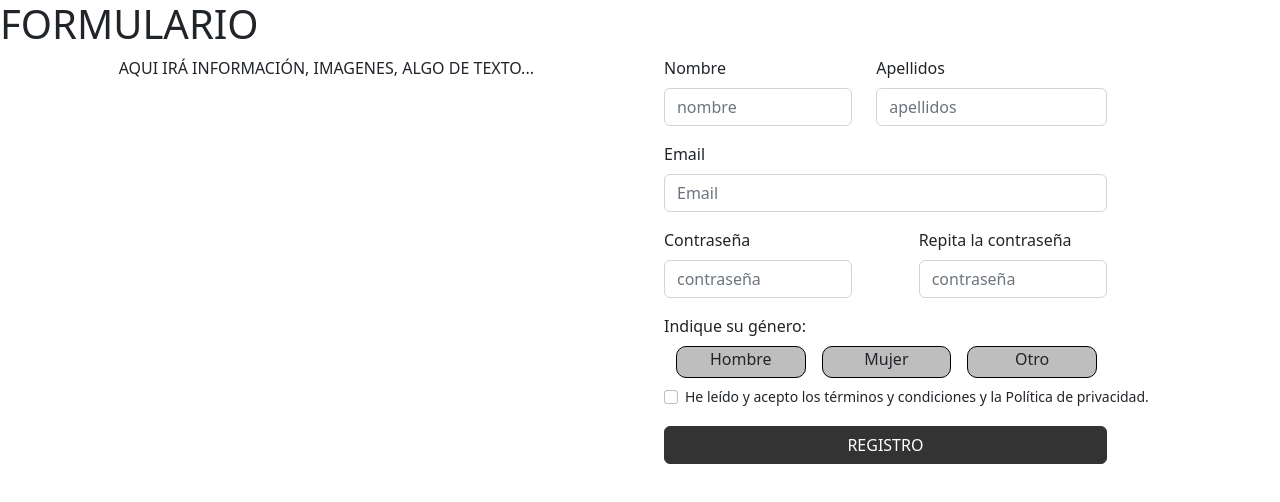
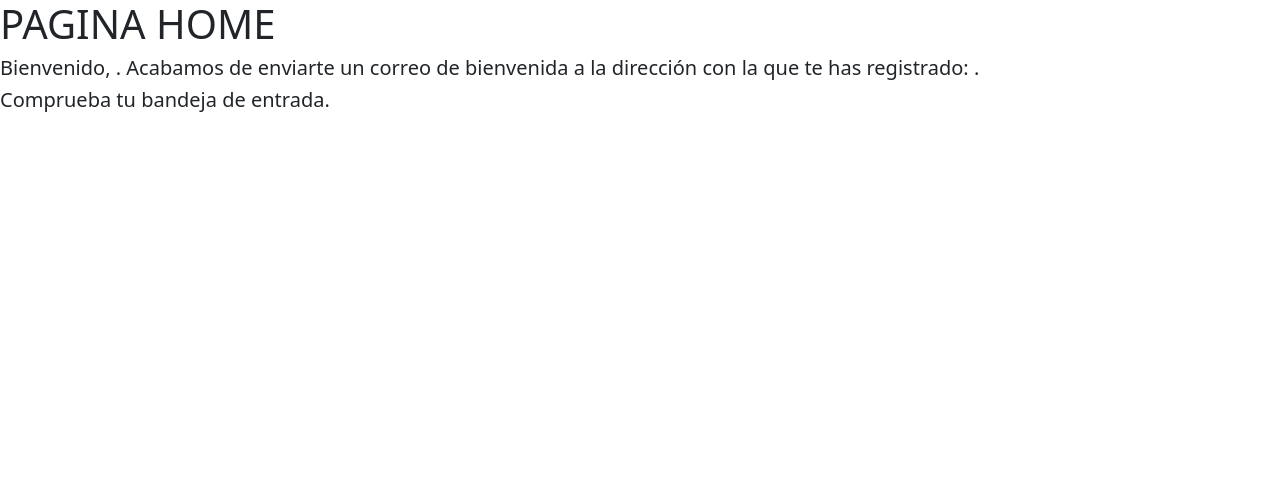
Before and after one commit to ivsp/technical-form-exercise, a React (Create React App) app: page /home in a window 1280 px wide. Shown: the top 502 px of the page. Built offline with nearby package versions, Linux system fonts and the light colour scheme.

Commit message:
Textos informativos para el usuario y redirigir a otra pagina(Home).

```diff
--- a/package.json
+++ b/package.json
@@ -12,6 +12,7 @@
     "react": "^18.2.0",
     "react-bootstrap": "^2.5.0",
     "react-dom": "^18.2.0",
+    "react-router-dom": "^6.3.0",
     "react-scripts": "5.0.1",
     "web-vitals": "^2.1.4"
   },
--- a/src/App.js
+++ b/src/App.js
@@ -1,11 +1,18 @@
 import "./App.scss";
+import { BrowserRouter, Route, Routes } from "react-router-dom";
+
 import Register from "./pages/register/register";
+import Home from "./pages/home/home";
 
 function App() {
   return (
-    <div className="App">
-      <Register></Register>
-    </div>
+    <BrowserRouter>
+      <Routes>
+        <Route path="/" element={<Register />}></Route>
+        <Route path="/home" element={<Home />}></Route>
+        <Route path="/deleteuser" element={<h1>PAGINA DELETE USER</h1>}></Route>
+      </Routes>
+    </BrowserRouter>
   );
 }
 
--- a/src/components/register-button/register-button.jsx
+++ b/src/components/register-button/register-button.jsx
@@ -3,7 +3,7 @@ import Row from "react-bootstrap/Row";
 import Col from "react-bootstrap/Col";
 import Spinner from "react-bootstrap/Spinner";
 
-function RegisterButton({ loading }) {
+function RegisterButton({ loading, createdUser, conflict }) {
   return (
     <Row>
       <Col
@@ -35,6 +35,16 @@ function RegisterButton({ loading }) {
             <Spinner animation="border" variant="light" color="white" />
           </Button>
         )}
+        {createdUser && (
+          <p className=" text-center pt-2 ">
+            El usuario ha sido creado correctamente.
+          </p>
+        )}
+        {conflict && (
+          <p className=" text-center pt-2 ">
+            El usuario ya ha sido registrado con ese email.
+          </p>
+        )}
       </Col>
     </Row>
   );
--- a/src/components/register-form/register-form.jsx
+++ b/src/components/register-form/register-form.jsx
@@ -7,6 +7,8 @@ import RegisterButton from "../register-button/register-button";
 
 function RegisterForm({
   loading,
+  createdUser,
+  conflict,
   values,
   errors,
   touched,
@@ -310,7 +312,11 @@ function RegisterForm({
           </Form.Group>
         </Col>
       </Row>
-      <RegisterButton loading={loading}></RegisterButton>
+      <RegisterButton
+        loading={loading}
+        createdUser={createdUser}
+        conflict={conflict}
+      ></RegisterButton>
     </Form>
   );
 }
--- a/src/functions/api.functions.js
+++ b/src/functions/api.functions.js
@@ -1,6 +1,6 @@
 export async function registerNewUser(body) {
   try {
-    console.log(body);
+    //console.log(body);
     const r = await fetch(`http://localhost:5000/users/register`, {
       method: "POST",
       body: new URLSearchParams(body),
--- /dev/null
+++ b/src/pages/home/home.jsx
@@ -0,0 +1,21 @@
+import React from "react";
+import { useSearchParams } from "react-router-dom";
+function Home() {
+  const [params] = useSearchParams();
+
+  return (
+    <React.Fragment>
+      <div>
+        <h1>PAGINA HOME</h1>
+        <h5>
+          Bienvenido, {params.get("name")}. Acabamos de enviarte un correo de
+          bienvenida a la dirección con la que te has registrado:{" "}
+          <span className="text-bold">{params.get("email")}.</span>
+        </h5>
+        <h5> Comprueba tu bandeja de entrada.</h5>
+      </div>
+    </React.Fragment>
+  );
+}
+
+export default Home;
--- a/src/pages/register/register.jsx
+++ b/src/pages/register/register.jsx
@@ -6,32 +6,49 @@ import { Formik } from "formik";
 import { registerNewUser } from "../../functions/api.functions";
 import { validateForm } from "../../functions/functions";
 import RegisterForm from "../../components/register-form/register-form";
+import { useNavigate } from "react-router-dom";
 
 function Register() {
   const [loading, setLoading] = useState(false);
+  const [createdUser, setCreatedUser] = useState(false);
+  const [conflict, setConflict] = useState(false);
+  const navigate = useNavigate();
 
-  async function registerUser(body) {
+  async function registerUser(body, values) {
     setLoading(true);
+    setConflict(false);
     const r = await registerNewUser(body);
     if (r.ok) {
       setLoading(false);
+      setCreatedUser(true);
+      setTimeout(() => {
+        setCreatedUser(false);
+        navigate(`/home/?name=${values.name}&email=${values.email}`);
+      }, 2500);
+    } else if (r.status === 409) {
+      setConflict(true);
+      setLoading(false);
     } else {
       setLoading(false);
+      setCreatedUser(false);
     }
   }
 
   function submitFormData(values) {
-    console.log("en mi funcion", values);
+    //console.log("en mi funcion", values);
     const body = new FormData();
     body.append("name", values.name);
     body.append("surname", values.surname);
     body.append("email", values.email);
     body.append("gender", values.gender);
     body.append("password", values.password);
-    for (const value of body.entries()) {
+    /**
+     for (const value of body.entries()) {
       console.log(value);
     }
-    registerUser(body);
+     */
+
+    registerUser(body, values);
   }
 
   return (
@@ -81,6 +98,8 @@ function Register() {
             }) => (
               <RegisterForm
                 loading={loading}
+                createdUser={createdUser}
+                conflict={conflict}
                 values={values}
                 errors={errors}
                 touched={touched}
```
Also changed, not shown: 1 other file (tests, documents, lock files or other folders).
